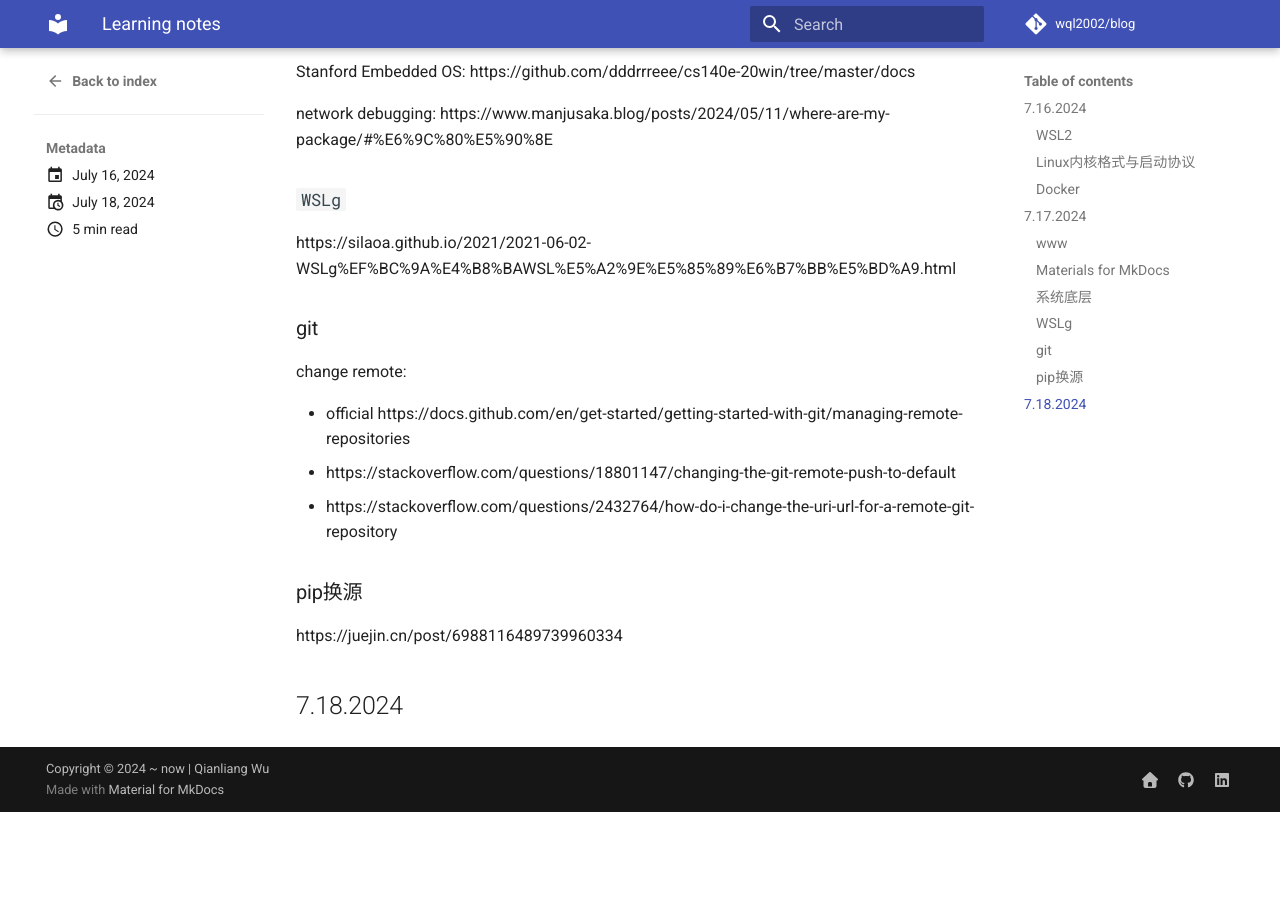
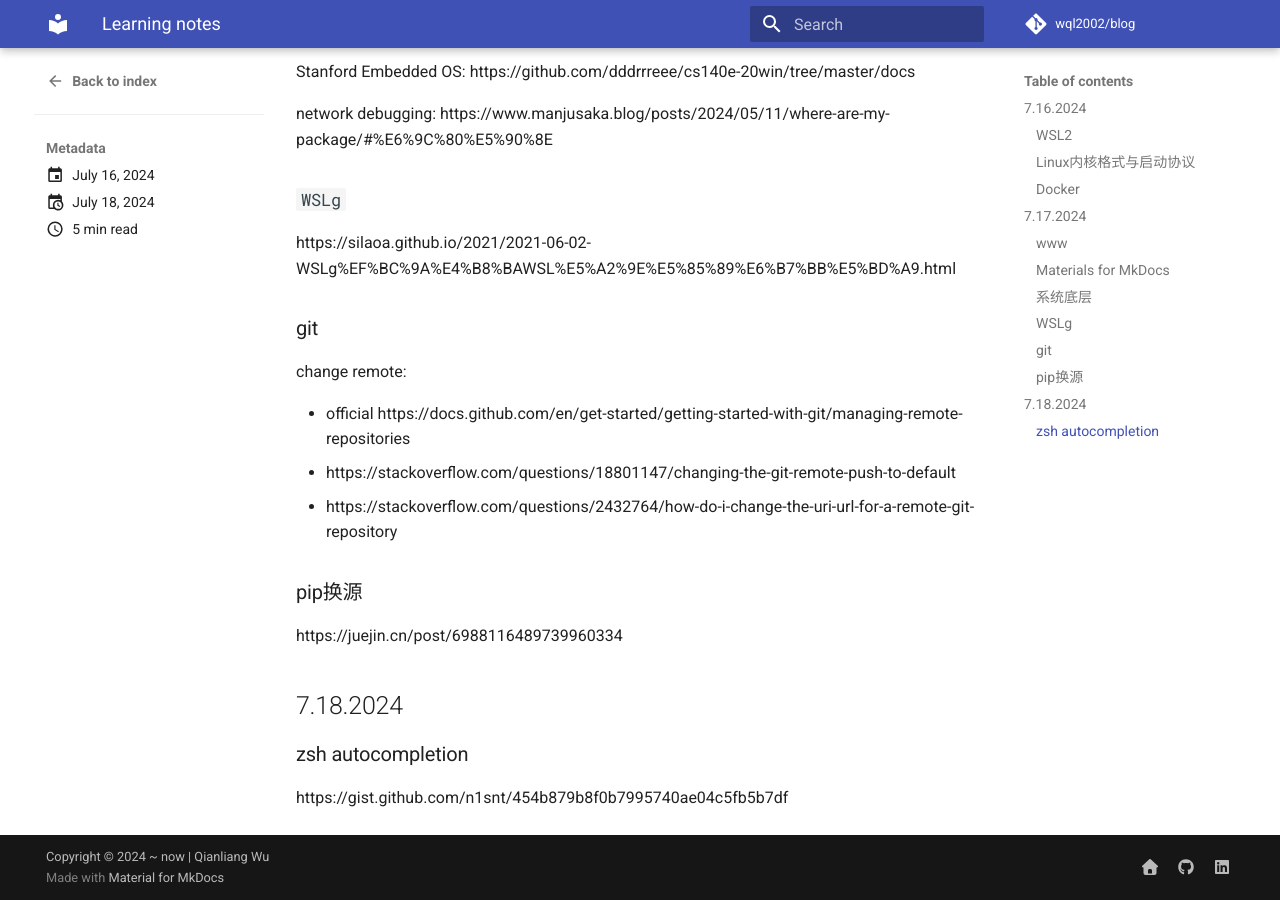
Before and after one commit to wql2002/blog, an MkDocs documentation site: the page built from docs/blog/posts/Learning-notes.md, in a window 1280 px wide and 900 px high, scrolled down 1183 px. Built offline with MkDocs 1.6.1 and Material for MkDocs 9.7.7, drawn with Linux system fonts in a browser that asks for light colours; comment, search, counter and statistics services are not loaded; before the commit the page ends 1995 px from its top, so only the background shows below that.

Commit message:
update 7/18/24 learning notes

```diff
--- a/docs/blog/posts/Learning-notes.md
+++ b/docs/blog/posts/Learning-notes.md
@@ -86,3 +86,7 @@ https://juejin.cn/post/6988116489739960334
 
 
 ## 7.18.2024
+
+### zsh autocompletion
+
+https://gist.github.com/n1snt/454b879b8f0b7995740ae04c5fb5b7df
```
